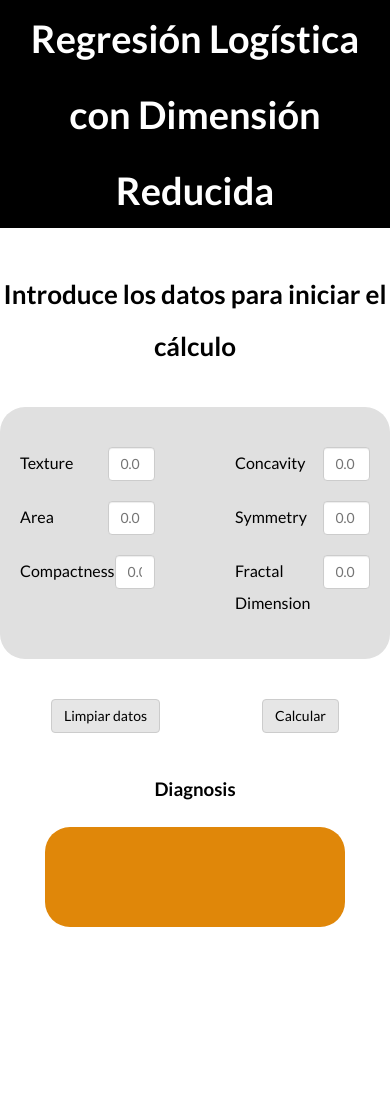
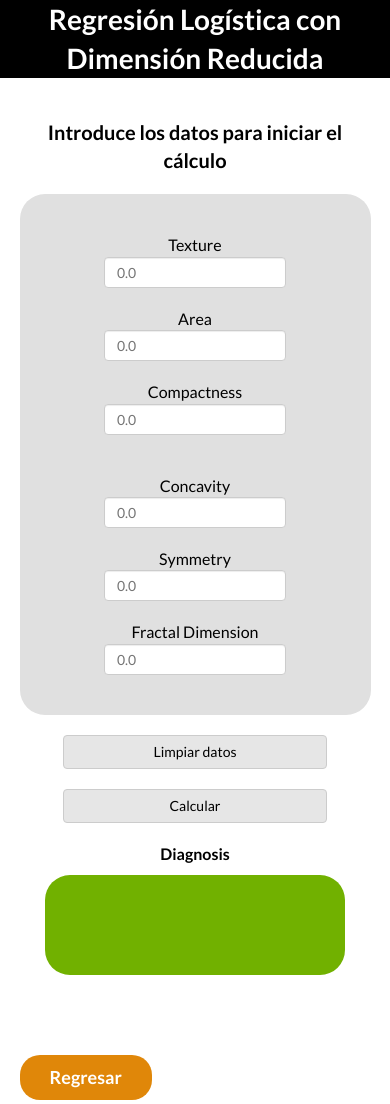
Before and after one commit to Angel-Znoker/diagnostico_logistico, a plain HTML site: page reducido.html in a window 390 px wide. Before the commit the page ends 997 px from the top, so only its background shows below. Drawn offline with Linux system fonts and the light colour scheme.

Commit message:
disenio responsivo terminado inicio de funcionalidad

```diff
--- /dev/null
+++ b/css/responsive.css
@@ -0,0 +1,97 @@
+@media (max-width: 1200px) {
+	body {
+		line-height: 1.4;
+	}
+
+	.contenedor {
+		max-width: 90%;
+	}
+
+	/** Estilos globales **/
+	h1 {
+		font-size: 3rem;
+	}
+
+	h2 {
+		font-size: 2.6rem;
+	}
+
+	h3 {
+		font-size: 2.2rem;
+	}
+
+	h4 {
+		font-size: 1.8rem;
+	}
+
+	/** Elección de cálculo**/
+	.contenido-eleccion {
+		padding: 1rem;
+	}
+}
+
+@media (max-width: 480px) {
+	/** Estilos globales **/
+	h1 {
+		font-size: 2.8rem;
+	}
+
+	h2 {
+		font-size: 2.4rem;
+	}
+
+	h3 {
+		font-size: 2.0rem;
+	}
+
+	h4 {
+		font-size: 1.6rem;
+	}
+
+	/** Elección de cálculo **/
+	.contenedor-eleccion {
+		display: flex;
+		align-items: center;
+		flex-direction: column;
+	}
+
+	.eleccion {
+		flex-basis: calc(90%);
+		margin-bottom: 2rem;
+	}
+
+	/** Entrada de datos **/
+	.entrada-datos {
+		display: flex;
+		align-items: center;
+		flex-direction: column;
+		padding: 2rem;
+	}
+	.columna {
+		padding: 0;
+	}
+
+	.entrada {
+		display: flex;
+		align-items: center;
+		flex-direction: column;
+	}
+
+	.acciones {
+		display: flex;
+		align-items: center;
+		flex-direction: column;
+		margin-top: 0;
+	}
+
+	.btn {
+		margin-top: 2rem;
+		width: 75%;
+	}
+
+	.pantalla-resultado h4 {
+		margin-top: 0;
+		margin-bottom: 1rem;
+	}
+
+}
--- a/css/styles.css
+++ b/css/styles.css
@@ -28,7 +28,7 @@ h2 {
 }
 
 h3 {
-	font-size: 3 rem;
+	font-size: 3rem;
 }
 
 h4 {
@@ -89,6 +89,7 @@ img {
 	margin: 3rem 0;
 	display: inline-block;
 	text-align: center;
+	border-radius: 2rem;
 }
 
 .boton-amarillo {
@@ -218,6 +219,6 @@ img {
 	width:30rem;
 	height: 10rem;
 	line-height: 10rem;
-	background-color:#e08709;
+	background-color:#71b100;
 	border-radius: 2.5rem;
 }
--- /dev/null
+++ b/js/regresionLogistica.js
@@ -0,0 +1,3 @@
+function init() {
+    alert("Hola mundo!")
+}
--- a/reducido.html
+++ b/reducido.html
@@ -9,6 +9,7 @@
 		<link href="https://fonts.googleapis.com/css2?family=Lato:wght@300;400;700;900&display=swap" rel="stylesheet">
 		<link rel="stylesheet" href="css/normalize.css">
 		<link rel="stylesheet" href="css/styles.css">
+		<link rel="stylesheet" href="css/responsive.css">
 	</head>
 	<body>
 		<header class="site-header">
@@ -16,7 +17,7 @@
 		</header>
 
 		<main class="contenedor seccion">
-			<h4 class="centrar-texto">Introduce los datos para iniciar el cálculo</h4>
+			<h3 class="centrar-texto">Introduce los datos para iniciar el cálculo</h3>
 
 			<div class="entrada-datos">
 				<div class="columna">
@@ -60,9 +61,13 @@
 			</div>
 
 			<div class="pantalla-resultado">
-				<h3>Diagnosis</h3>
+				<h4>Diagnosis</h4>
 				<div id="resultado"></div>
 			</div>
+
+			<a class="boton boton-amarillo"href="index.html">Regresar</a>
 		</main>
+
+		<script src="js/regresionLogistica.js"></script>
 	</body>
 </html>
```
Also changed, not shown: index.html (+1 -0 lines), todas.html (+7 -2 lines).
